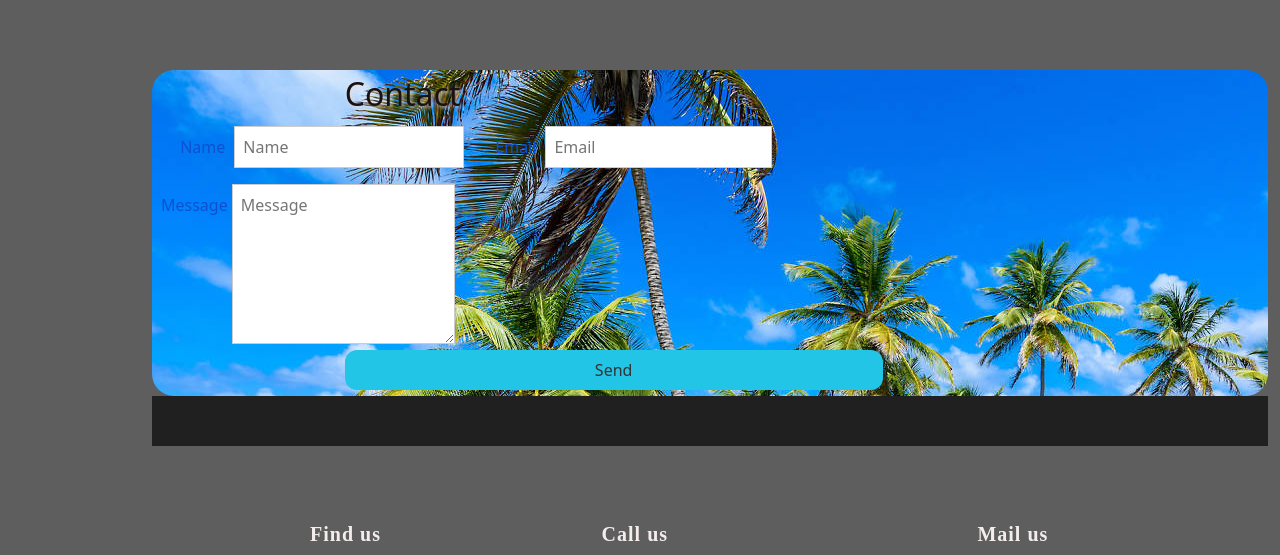
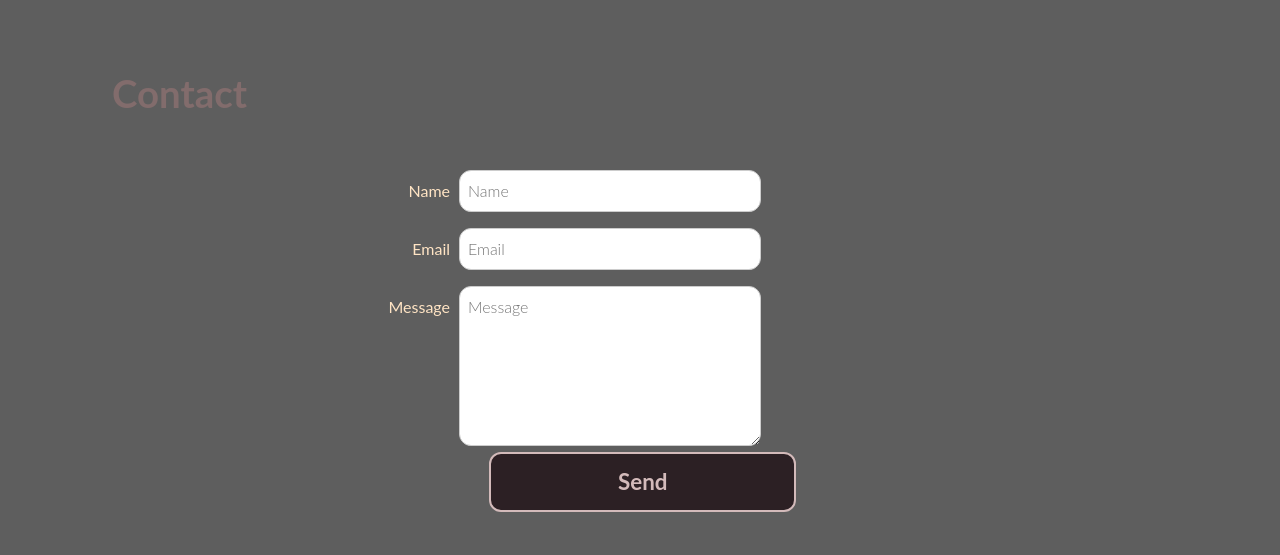
Before and after one commit to hereroCoder/Travel, a React (Create React App) app: page /contact in a window 1280 px wide. Shown: the part 200-755 px from the top of the page. Built offline with nearby package versions, Linux system fonts and the light colour scheme; a web font is replaced by a local one.

Commit message:
Conatct and Gallery Pages - update

```diff
--- a/src/components/pages/Contact.js
+++ b/src/components/pages/Contact.js
@@ -33,24 +33,20 @@ function Contact() {
     });
 
     if (!valid) {
-      // Invalid inputs animation
-      // You can add animation libraries like React Spring for smoother animations
-      // Example: formRef.current.animate({ left: '-3em' }, 50).animate({ left: '3em' }, 100).animate({ left: '0' }, 50);
+
+
     } else {
       setSubmitValue('Sending...');
-      // Simulate AJAX response
+
       setTimeout(() => {
-        // Step 1: Slide labels and inputs when AJAX responds with success
-        // No animation for AJAX failure yet
-        // You can add animation libraries like React Spring for smoother animations
-        // Example: formRef.current.find('label').animate({ left: '100%' }, 500).animate({ opacity: '0' }, 500);
+
         setTimeout(() => {
-          // Step 2: Show thank you message after Step 1
+
           setSubmitValue('Thank you :)');
-          // You can add additional actions here after successful submission
+
         }, 1000);
         setTimeout(() => {
-          // Step 3: Reset form after Step 2
+
           setInputs({
             name: '',
             email: '',
@@ -64,7 +60,7 @@ function Contact() {
 
   return (
     <div id="contact-form">
-      <h2>Contact</h2>
+      <h1 className='title-c'>Contact</h1>
       <form id="contact" name="contact" acceptCharset="utf-8" onSubmit={handleSubmit}>
         <label>
           <span>Name</span>
--- a/src/components/pages/Gallery.js
+++ b/src/components/pages/Gallery.js
@@ -58,7 +58,7 @@ const Gallery = () => {
     <>
     <header>
         <div className="hero-div">
-          <h1 className="title">Let`s Travel and Make The Dreams Happen</h1>
+          <h4 className="title">Exploring Horizons: A Blog for Adventurers</h4>
         </div>
       </header>
     <div className="container">
--- a/src/components/pages/styles/Contact.css
+++ b/src/components/pages/styles/Contact.css
@@ -1,27 +1,36 @@
 
-
-  h2 {
-    margin: 0;
-    font-size: 2.5em;
-    font-weight: 300;
-    align-items: center;
-    place-content: center;
-    justify-content: center;
-  }
   #contact-form {
-    background-image: url("../..//img/hero.jpeg");
-    background-repeat: no-repeat;
-    max-width: 1218px;
+    background-image: none;
     max-width: 80rem;
     margin: 0 auto;
-    border-radius: 22px;
+    border-radius: 32px;
+    display: flex;
+    padding: 100px;
 
+  }
+  .title-c{
+    margin-top: -100px;
+    margin-right: 80px;
+    font-size: 2.4rem;
+    color: rgb(130, 108, 108);
+    font-family: Lato, sans-serif;
+    font-weight: bolder;
+    justify-content: center;
+    align-items: center;
+    /* text-shadow: 2px 2px 4px #dcd4d4; */
   }
   #contact, label, input[name="submit"] {
     position: relative;
+    margin-left: 12px;
+    align-items: center;
+    width: 32vw;
+    color: bisque;
+
   }
   label > span, input, textarea, button {
     box-sizing: border-box;
+    border-radius: 12px;
+
   }
   label {
     display: block;
@@ -33,7 +42,7 @@
     width: 100%;
     padding: 0.5em;
     border: none;
-    font: 300 100%/1.2 Ubuntu, sans-serif;
+
   }
   input[type="text"], input[type="email"], textarea {
     margin: 0 0 1em;
@@ -49,11 +58,19 @@
   input[type="submit"], button {
     background: rgb(34, 197, 230);
     border-radius: 12px;
-    color: #333;
+    color: #d3baba;
+    background:#2c2024;
+    border: 2px solid #d3baba;;
+    width: 24vw;
+    font-family: Lato, sans-serif;
+    font-weight: bolder;
+    font-size: 1.4rem;
+    left: 39px;
   }
   input[type="submit"]:hover, button:hover {
-    background: rgb(51, 39, 186);
-    color:white;
+    background:#36262b;
+    color: rgb(201, 112, 112);
+    transform: scale(1.1);
   }
   @media screen and (min-width: 30em) {
     #contact-form h2 {
--- a/src/components/pages/styles/Gallery.css
+++ b/src/components/pages/styles/Gallery.css
@@ -1,37 +1,42 @@
 .hero-div {
     background-image: url("../../img/hero.jpeg");
+    filter: brightness(73%) contrast(100%);
     background-size: cover;
     background-position: center;
-    height: 27vw;
-    margin-top: -250px;
-    margin-left:-142px;
-    width: 100vw;
+    box-shadow: 20px 20px 29px rgba(240, 189, 189, 0.3);
+    height: 17vw;
+    margin-left:22px;
+    width: 50vw;
     display: flex;
     position: relative;
     justify-content: center;
     align-items: center;
   }
 
-  .title, h1, h3, h2 {
-    font-size: 4rem;
-    color: rgb(26, 17, 17);
-    text-shadow: 2px 2px 4px #eae0e0;
+  .title {
+    margin-top: 192px;
+    font-size: 3rem;
+    color: rgb(67, 65, 65);
+    text-shadow: 2px 2px 4px #dcd4d4;
   }
   .container {
-      width:100%;
-      float: right;
+      width:100vw;
       overflow:auto;
       padding:7%;
-      color: rgb(13, 81, 208)
+      color: #f5ebeb;
+      float: left;
+      padding-left: 12%;
+      font-family: Lato, sans-serif;
+      /* font-family: 'Cedarville Cursive', cursive; */
   }
   .right-content, .left-content {
       float: left;
       display:block;
-      width:47%;
+      width:50%;
       padding:1% 2%;
   }
   .left-content {
-      border-right:5px dotted rgb(29, 66, 215);
+      border-right:5px dotted rgb(231, 232, 238);
       text-align:right;
   }
   .left-content p {
@@ -78,7 +83,10 @@
       width: 22vw;
       padding: 32px;
       border-radius: 12% 26%;
+      box-shadow: 20px 20px 20px 9px rgba(240, 189, 189, 0.3);
   }
   .photo:hover{
       cursor: pointer;
   }
+
+/* text styles*/
```
